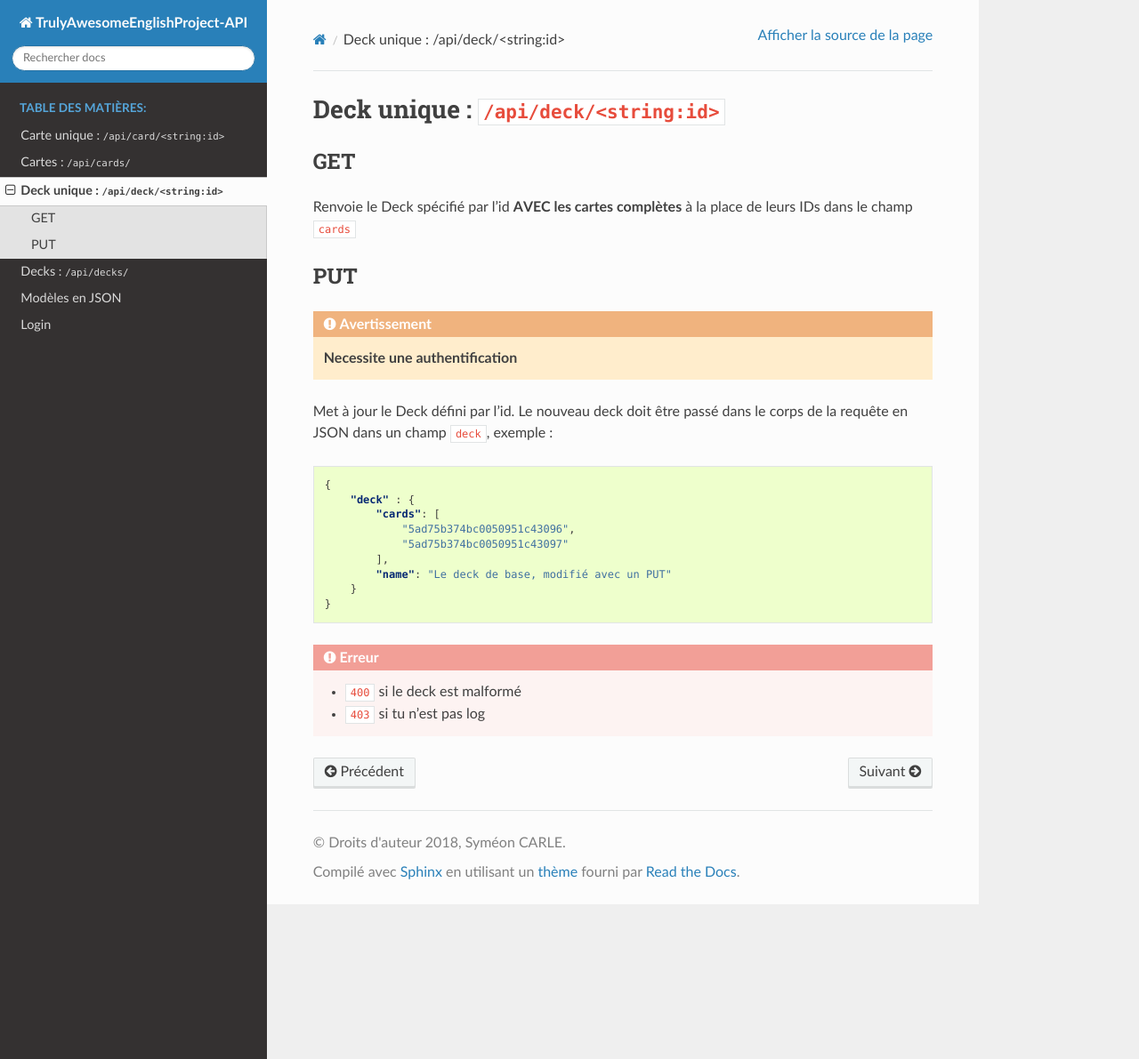
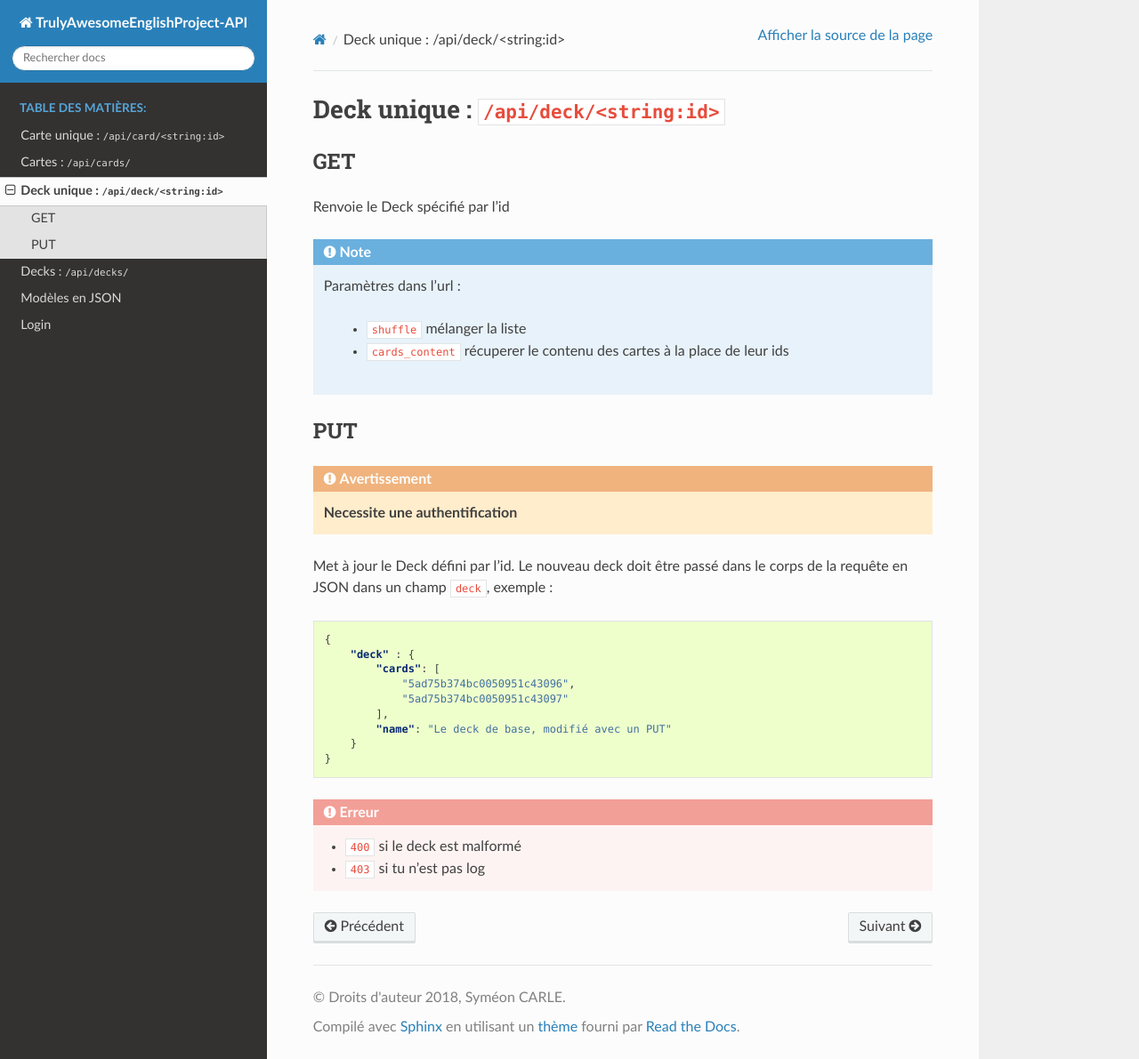
Before and after one commit to LeaveToDream/TrulyAwesomeEnglishProject, a Sphinx documentation site: the page built from server/docs/Deck.rst, in a window 1280 px wide and 1191 px high. Shown: the whole window at 89% size. Built offline with Sphinx 7.4.7 and the Read the Docs theme 2.0.0, drawn with Linux system fonts in a browser that asks for light colours.

Commit message:
Modification de la doc en conséquence du dernier commit, ajout de sphinx et tout le bordel aux dépendances

```diff
--- a/server/docs/Deck.rst
+++ b/server/docs/Deck.rst
@@ -5,7 +5,14 @@ Deck unique : ``/api/deck/<string:id>``
 GET
 ===
 
-Renvoie le Deck spécifié par l'id **AVEC les cartes complètes** à la place de leurs IDs dans le champ ``cards``
+Renvoie le Deck spécifié par l'id
+
+.. note::
+
+    Paramètres dans l'url :
+
+        * ``shuffle`` mélanger la liste
+        * ``cards_content`` récuperer le contenu des cartes à la place de leur ids
 
 PUT
 ===
```
Also changed, not shown: 15 other files.
